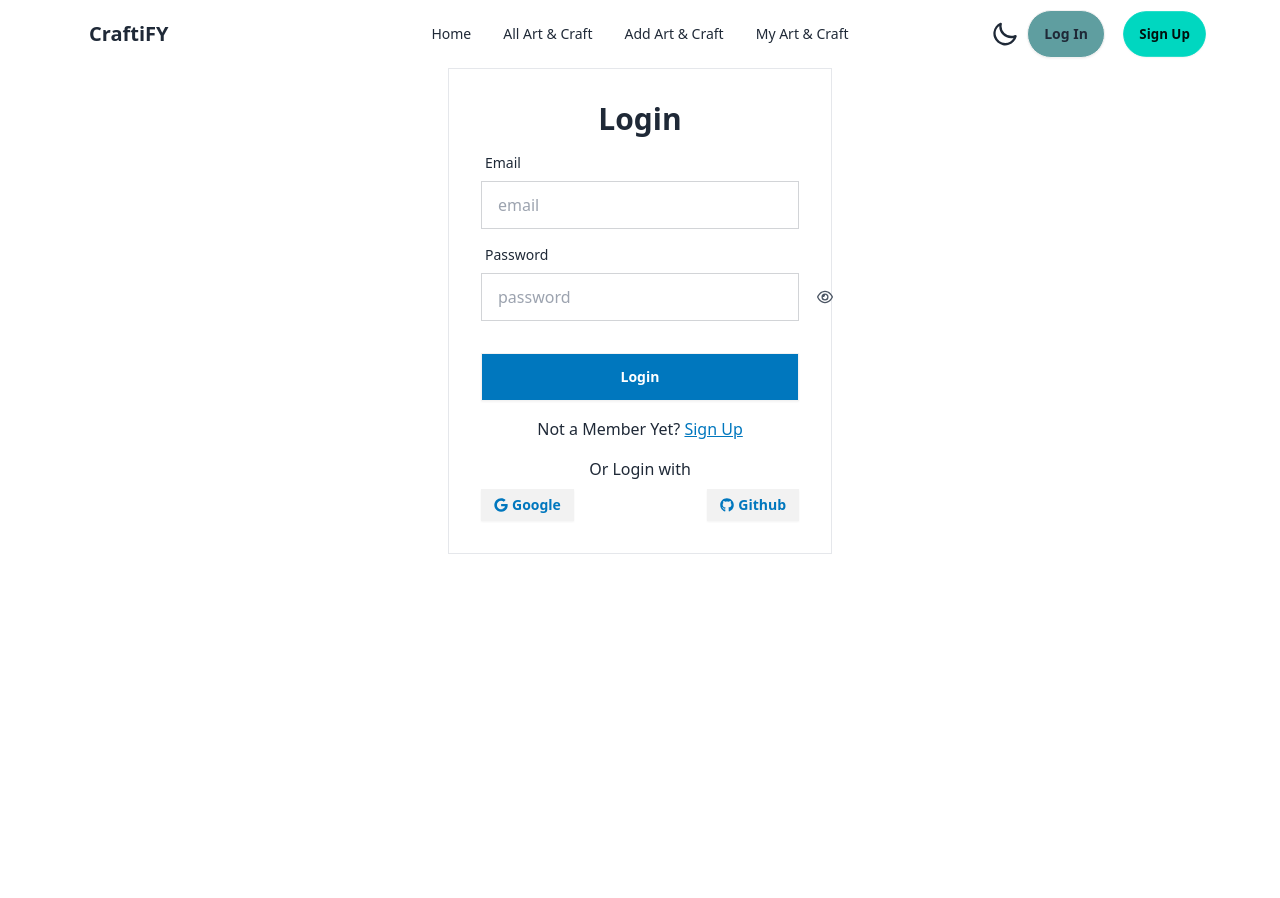
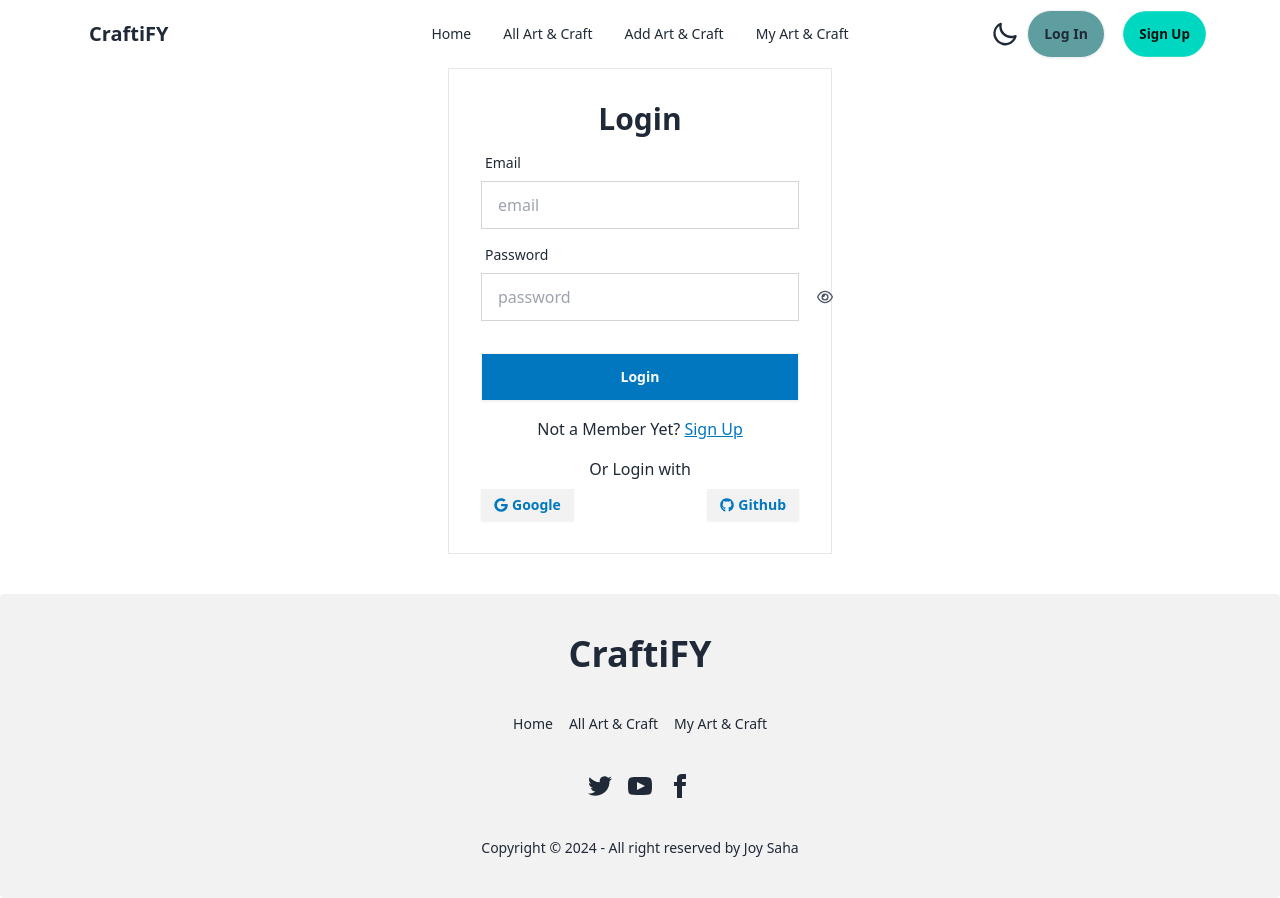
Before and after one commit to joysaha023/craftify-art-store-client-side, a React (Vite) app: page /login in a window 1280 px wide. Before the commit the page ends 800 px from the top, so only its background shows below. Built offline with nearby package versions, Linux system fonts and the light colour scheme; no server answers.

Commit message:
footer page added in all pages

```diff
--- a/src/Components/ContactSec/ContactSec.jsx
+++ b/src/Components/ContactSec/ContactSec.jsx
@@ -1,6 +1,6 @@
 import React from "react";
 import Lottie from "lottie-react";
-import Contact from "./Contact.json"
+import Contact from "./Contact.json";
 
 const ContactSec = () => {
   return (
@@ -8,12 +8,70 @@
       <div className="text-center space-y-4">
         <h2 className="text-xl md:text-3xl font-bold">Contact Us</h2>
       </div>
-      <div>
-        <div>
-            <Lottie animationData={Contact} />
+      <div className="flex flex-col lg:flex-row items-center mt-6 gap-5">
+        <div className="flex-1">
+          <Lottie animationData={Contact} />
         </div>
-        <div>
+        <div className="flex-1 w-full">
+        <div className=" w-full p-6 bg-white rounded-md border shadow-none lg:mt-3">
+            <form className="" method="POST">
+              <div className="form-control">
+                <label className="label">
+                  <span className="label-text">Name</span>
+                </label>
+                <input
+                  type="text"
+                  placeholder="name"
+                  className="input rounded-md input-bordered"
+                  required
+                />
+              </div>
+              <div className="form-control">
+                <label className="label">
+                  <span className="label-text">Email</span>
+                </label>
+                <input
+                  type="email"
+                  placeholder="email"
+                  className="input rounded-md input-bordered"
+                  required
+                />
+              </div>
+              <div className="form-control">
+                <label className="label">
+                  <span className="label-text">Address</span>
+                </label>
+                <input
+                  type="text"
+                  placeholder="Address"
+                  className="input rounded-md input-bordered"
+                  required
+                />
+              </div>
+              <div className="mb-4">
+                <label
 
+                  className="block text-gray-700 font-medium"
+                >
+                  Message
+                </label>
+                <textarea
+                  id="message"
+                  name="message"
+                  rows="4"
+                  className="mt-1 block w-full rounded-md border-gray-300 shadow-none border focus:border-blue-300 focus:ring focus:ring-blue-200 focus:ring-opacity-50"
+                ></textarea>
+              </div>
+              <div className="text-right">
+                <button
+                  type="submit"
+                  className="btn bg-[#0077be] rounded-md text-white hover:text-black"
+                >
+                  Submit
+                </button>
+              </div>
+            </form>
+          </div>
         </div>
       </div>
     </div>
--- a/src/Components/DetailsPage/DetailsPage.jsx
+++ b/src/Components/DetailsPage/DetailsPage.jsx
@@ -17,7 +17,7 @@
 
 
     return (
-        <div>
+        <div className='max-w-6xl mx-auto '>
             <h2>{Items.item_name}</h2>
             <img className='p-10' src={Items.image} alt="" />
         </div>
--- a/src/Layouts/Root.jsx
+++ b/src/Layouts/Root.jsx
@@ -1,12 +1,14 @@
 import React from 'react';
 import { Outlet } from 'react-router-dom';
 import Navbar from '../Pages/Navbar/Navbar';
+import Footer from '../Pages/Footer/Footer';
 
 const Root = () => {
     return (
         <div>
             <Navbar></Navbar>
             <Outlet></Outlet>
+            <Footer></Footer>
         </div>
     );
 };
--- a/src/Pages/AllartandCraft/AllartandCraft.jsx
+++ b/src/Pages/AllartandCraft/AllartandCraft.jsx
@@ -41,14 +41,14 @@
 
   if (isLoading) {
     return (
-      <div className="text-center mt-20">
+      <div className="text-center my-20">
         <span className="loading  loading-spinner loading-lg"></span>
       </div>
     );
 }
 
   return (
-    <div className="max-w-6xl mx-auto my-4">
+    <div className="max-w-6xl h-screen mx-auto my-4">
       <div className="text-center space-y-4">
         <h2 className="text-xl md:text-3xl font-bold">All Art & Crafts</h2>
       </div>
--- /dev/null
+++ b/src/Pages/Footer/Footer.jsx
@@ -0,0 +1,60 @@
+import React from "react";
+import { Link } from "react-router-dom";
+
+const Footer = () => {
+  return (
+    <div>
+      <footer className="footer footer-center p-10 bg-base-200 text-base-content mt-10 rounded">
+        <h2 className="text-2xl lg:text-4xl font-bold">CraftiFY</h2>
+        <nav className="grid grid-flow-col gap-4">
+          <Link to={"/"} className="link link-hover">Home</Link>
+          <Link to={"/allartandcraft"} className="link link-hover">All Art & Craft</Link>
+          <a className="link link-hover">My Art & Craft</a>
+
+        </nav>
+        <nav>
+          <div className="grid grid-flow-col gap-4">
+            <a href="#">
+              <svg
+                xmlns="http://www.w3.org/2000/svg"
+                width="24"
+                height="24"
+                viewBox="0 0 24 24"
+                className="fill-current"
+              >
+                <path d="M24 4.557c-.883.392-1.832.656-2.828.775 1.017-.609 1.798-1.574 2.165-2.724-.951.564-2.005.974-3.127 1.195-.897-.957-2.178-1.555-3.594-1.555-3.179 0-5.515 2.966-4.797 6.045-4.091-.205-7.719-2.165-10.148-5.144-1.29 2.213-.669 5.108 1.523 6.574-.806-.026-1.566-.247-2.229-.616-.054 2.281 1.581 4.415 3.949 4.89-.693.188-1.452.232-2.224.084.626 1.956 2.444 3.379 4.6 3.419-2.07 1.623-4.678 2.348-7.29 2.04 2.179 1.397 4.768 2.212 7.548 2.212 9.142 0 14.307-7.721 13.995-14.646.962-.695 1.797-1.562 2.457-2.549z"></path>
+              </svg>
+            </a>
+            <a href="#">
+              <svg
+                xmlns="http://www.w3.org/2000/svg"
+                width="24"
+                height="24"
+                viewBox="0 0 24 24"
+                className="fill-current"
+              >
+                <path d="M19.615 3.184c-3.604-.246-11.631-.245-15.23 0-3.897.266-4.356 2.62-4.385 8.816.029 6.185.484 8.549 4.385 8.816 3.6.245 11.626.246 15.23 0 3.897-.266 4.356-2.62 4.385-8.816-.029-6.185-.484-8.549-4.385-8.816zm-10.615 12.816v-8l8 3.993-8 4.007z"></path>
+              </svg>
+            </a>
+            <a href="#">
+              <svg
+                xmlns="http://www.w3.org/2000/svg"
+                width="24"
+                height="24"
+                viewBox="0 0 24 24"
+                className="fill-current"
+              >
+                <path d="M9 8h-3v4h3v12h5v-12h3.642l.358-4h-4v-1.667c0-.955.192-1.333 1.115-1.333h2.885v-5h-3.808c-3.596 0-5.192 1.583-5.192 4.615v3.385z"></path>
+              </svg>
+            </a>
+          </div>
+        </nav>
+        <aside>
+          <p>Copyright © 2024 - All right reserved by Joy Saha</p>
+        </aside>
+      </footer>
+    </div>
+  );
+};
+
+export default Footer;
--- a/src/Pages/Home/Home.jsx
+++ b/src/Pages/Home/Home.jsx
@@ -5,6 +5,7 @@
 import ArtandCraftCategory from "../ArtandCraftCategory/ArtandCraftCategory";
 import GalleryCard from "../../Components/GalletyCard/GalleryCard";
 import ContactSec from "../../Components/ContactSec/ContactSec";
+
 
 const Home = () => {
   const itemdata = useLoaderData();
```
